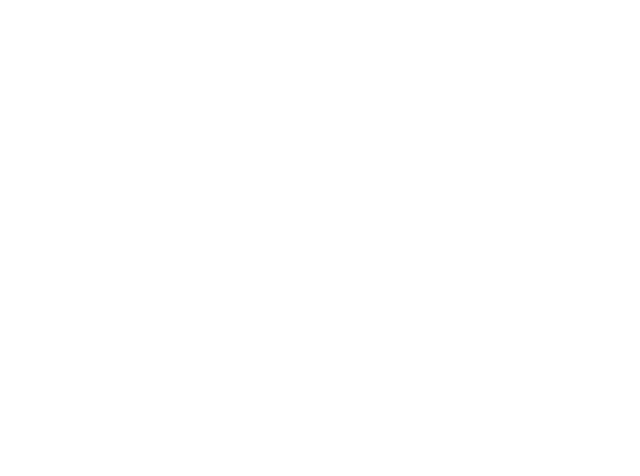
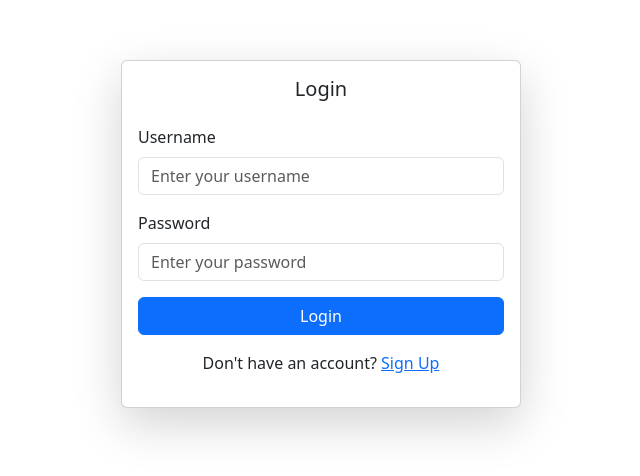
Before and after one commit to MuthannaKhogali/Honours, a Vue app: page /login in a window 1280 px wide. Before the commit this address had no page. Shown: the part 166-642 px from the top of the page, without its empty margins (319-959 px from the left). Built offline with nearby package versions, Linux system fonts and the light colour scheme.

Commit message:
basic log in page done

```diff
--- a/src/router/index.js
+++ b/src/router/index.js
@@ -1,12 +1,22 @@
 import { createRouter, createWebHistory } from 'vue-router';
 import HomeView from '@/views/home.vue';
+import LoginView from '@/views/login.vue';
 
 const routes = [
   {
     path: '/',
-    name: 'Home',
+    redirect: { name: 'home' },
+  },
+  {
+    path: '/home',
+    name: 'home',
     component: HomeView
-  }
+  },
+  {
+    path: '/login',
+    name: 'login',
+    component: LoginView
+  },
 ];
 
 const router = createRouter({
--- /dev/null
+++ b/src/views/login.vue
@@ -0,0 +1,55 @@
+<template>
+    <div class="container d-flex justify-content-center align-items-center vh-100">
+      <div class="card shadow-lg" style="width: 100%; max-width: 400px;">
+        <div class="card-body">
+          <h5 class="card-title text-center mb-4">Login</h5>
+
+          <!-- Login Form -->
+          <form @submit.prevent="handleLogin">
+            <div class="mb-3">
+              <label for="username" class="form-label">Username</label>
+              <input
+                v-model="username"
+                type="text"
+                class="form-control"
+                id="username"
+                placeholder="Enter your username"
+                required
+              />
+            </div>
+
+            <div class="mb-3">
+              <label for="password" class="form-label">Password</label>
+              <input
+                v-model="password"
+                type="password"
+                class="form-control"
+                id="password"
+                placeholder="Enter your password"
+                required
+              />
+            </div>
+
+            <!-- Error Message -->
+            <p v-if="errorMessage" class="text-danger">{{ errorMessage }}</p>
+
+            <div class="d-grid gap-2">
+              <button type="submit" class="btn btn-primary">Login</button>
+            </div>
+          </form>
+
+          <!-- Register Link -->
+          <div class="mt-3 text-center">
+            <p>Don't have an account? <a href="#">Sign Up</a></p>
+          </div>
+        </div>
+      </div>
+    </div>
+  </template>
+
+  <script>
+  </script>
+
+  <style scoped>
+
+  </style>
```
